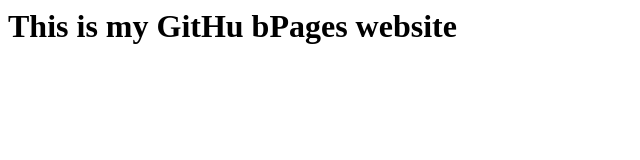
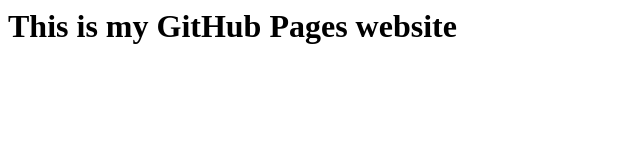
Before and after one commit to KamilOblej/KamilOblej.github.io, a plain HTML site: page index.html in a window 1280 px wide. Shown: the full height of the page, 0-640 px from the left. Drawn offline with Linux system fonts and the light colour scheme.

Commit message:
Second commit

```diff
--- a/index.html
+++ b/index.html
@@ -7,7 +7,7 @@
 </head>
 
 <body>
-    <h1>This is my GitHu bPages website</h1>
+    <h1>This is my GitHub Pages website</h1>
 </body>
 
 </html>
```
